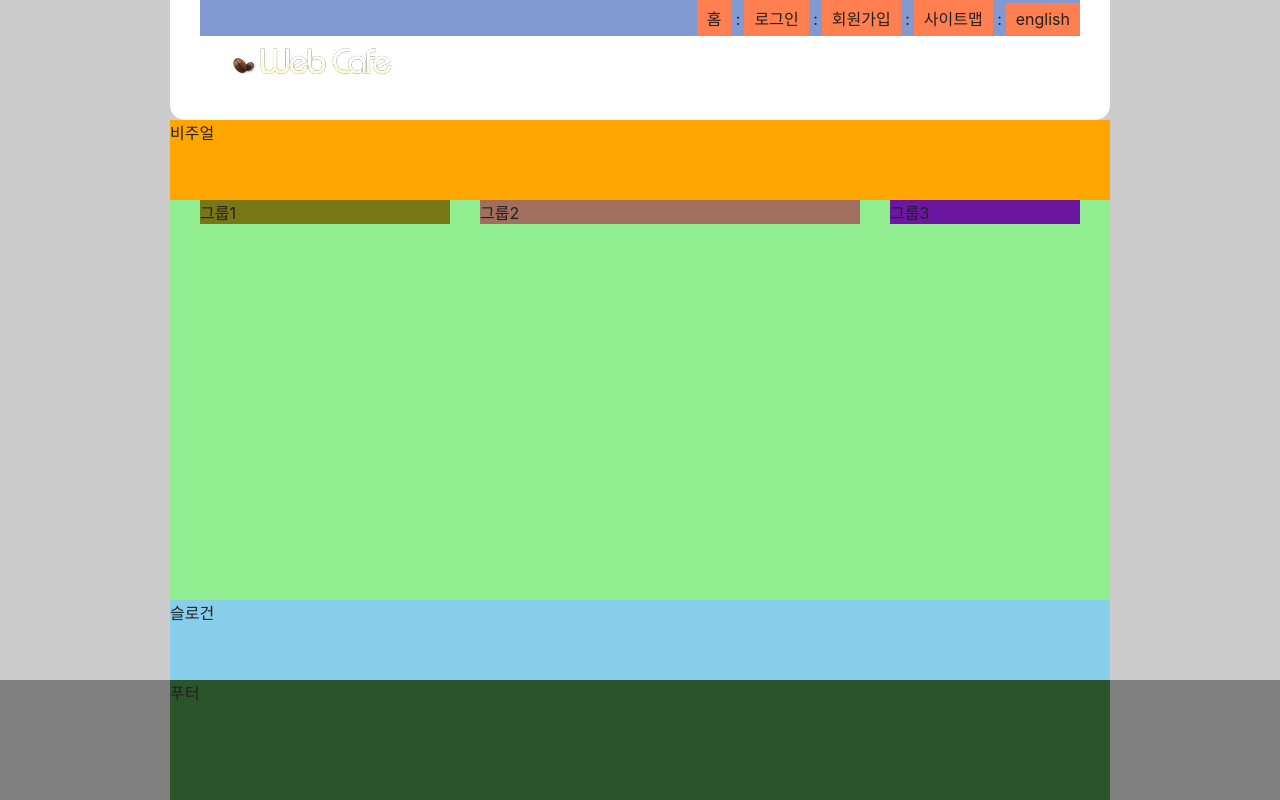
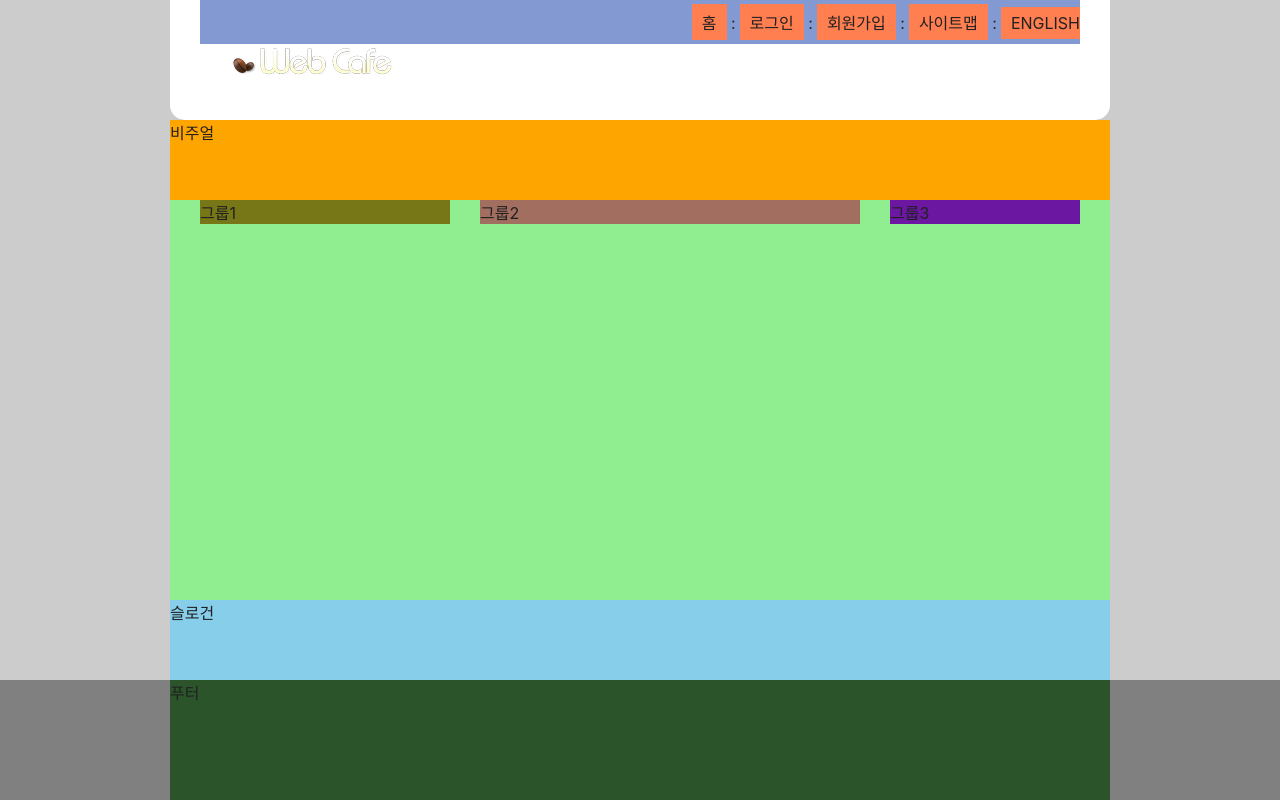
Before and after one commit to MIINII/HTML5, a plain HTML site: page index.html in a window 1280 px wide. Drawn offline with Linux system fonts and the light colour scheme; a web font is replaced by a local one.

Commit message:
padding을 제거해서 레이아웃 구현

```diff
--- a/styles/style.css
+++ b/styles/style.css
@@ -56,6 +56,7 @@ body {
 .member {
   background-color: rgb(130, 154, 209);
   text-align: right;
+  padding: 4px 0;
 }
 
 /* 부모로부터 상속받아서 공백문자는 0!! */
@@ -64,10 +65,16 @@ body {
   /* background-color: rgb(195, 50, 37); */
 }
 
+/* 마지막 li요소에 포함된 a 요소를 선택하여 오른쪽 패딩 0으로 재정의 */
+.member li:last-child a {
+  padding-right: 0;
+}
+
 .member a {
   display: inherit;
   background-color: coral;
   padding: 6px 10px;
+  text-transform: uppercase;
 }
 
 /* 공백의 사이즈가 보통 4px */
```
